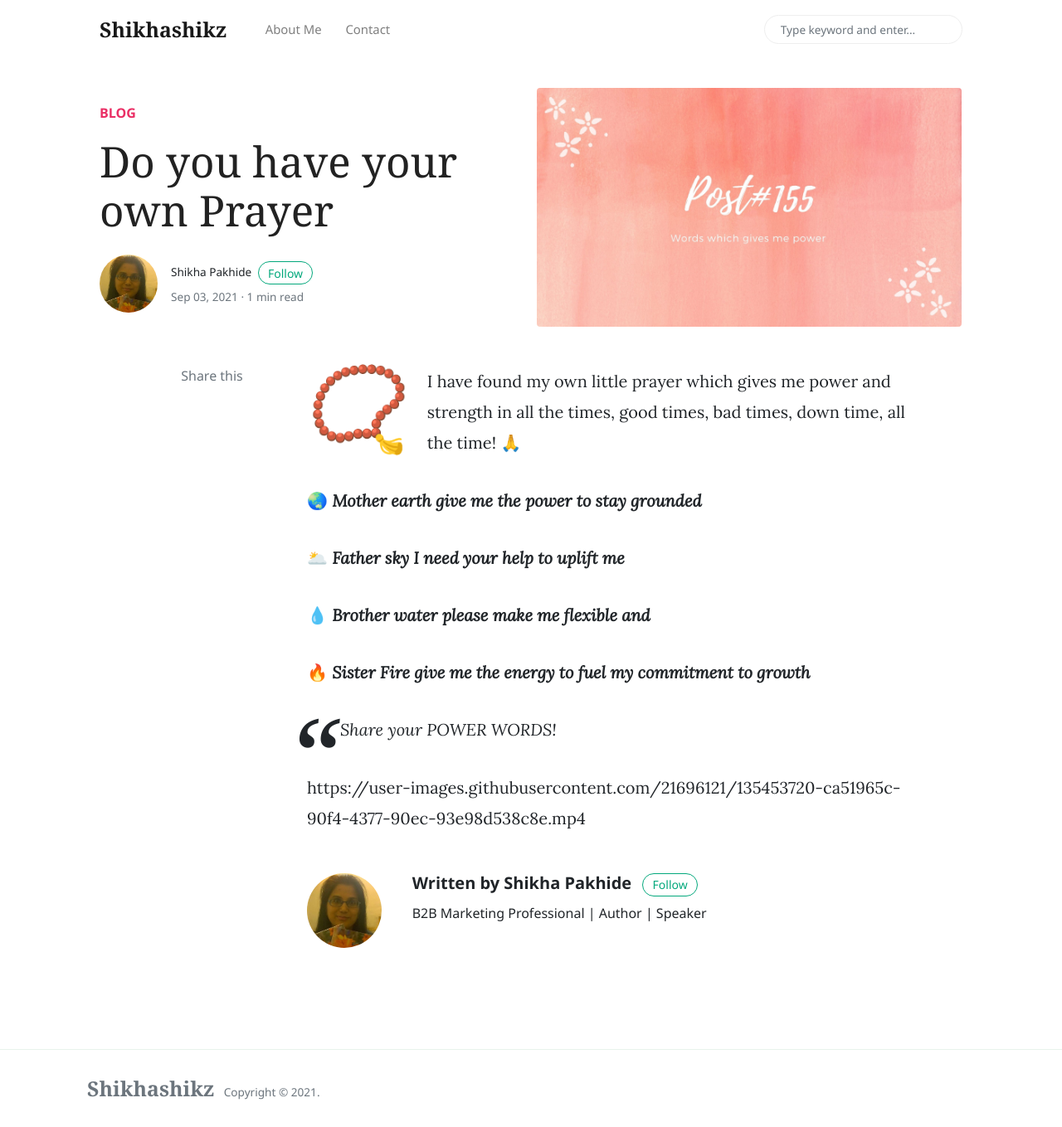
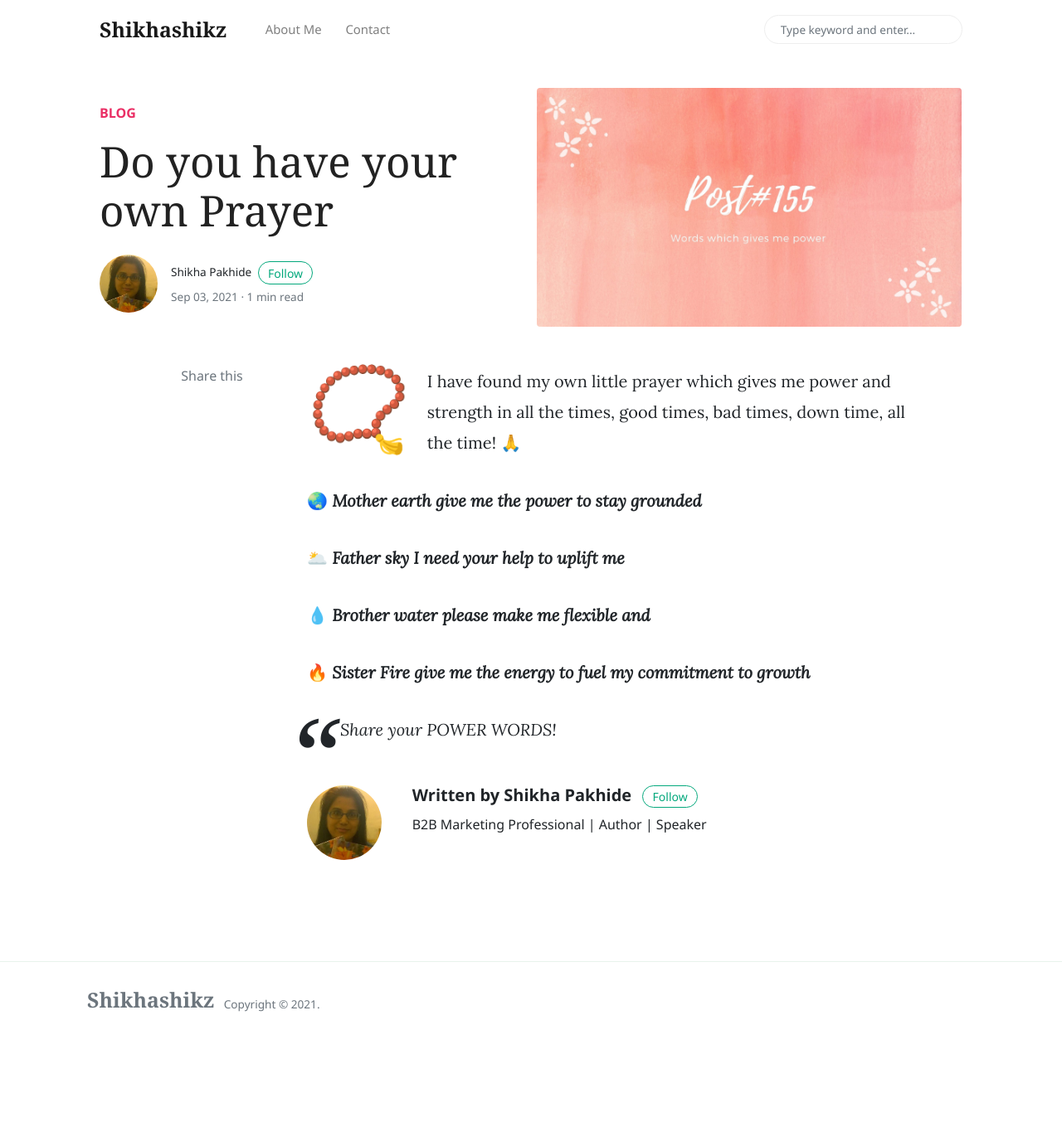
Before and after one commit to shikhashikz/shikhashikz.github.io, a Jekyll site: the page built from _posts/2021-09-03-My-Alltime-Prayer.md, in a window 1280 px wide and 1359 px high. Shown: the whole window at 83% size. Built offline with Jekyll 4.4.1, drawn with Linux system fonts in a browser that asks for light colours; nearby versions of some CDN libraries; comment, search, counter and statistics services are not loaded; some of the changed lines change nothing that is shown.

Commit message:
Update 2021-09-03-My-Alltime-Prayer.md

```diff
--- a/_posts/2021-09-03-My-Alltime-Prayer.md
+++ b/_posts/2021-09-03-My-Alltime-Prayer.md
@@ -18,6 +18,3 @@ image: assets/images/Post155.jpg
 
 >Share your POWER WORDS!
 >
-
-
-https://user-images.githubusercontent.com/21696121/135453720-ca51965c-90f4-4377-90ec-93e98d538c8e.mp4
```
